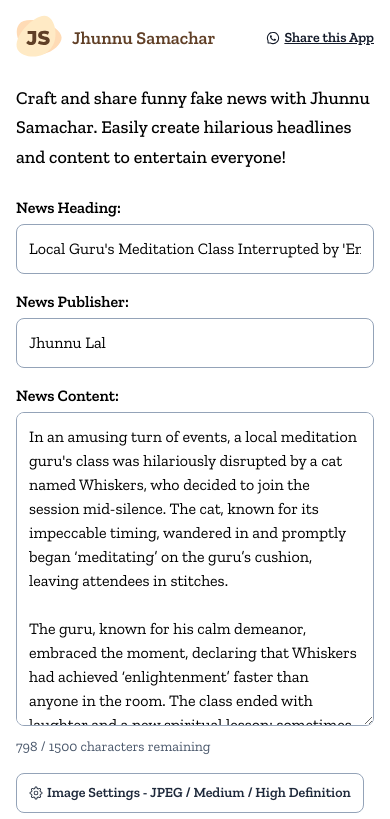
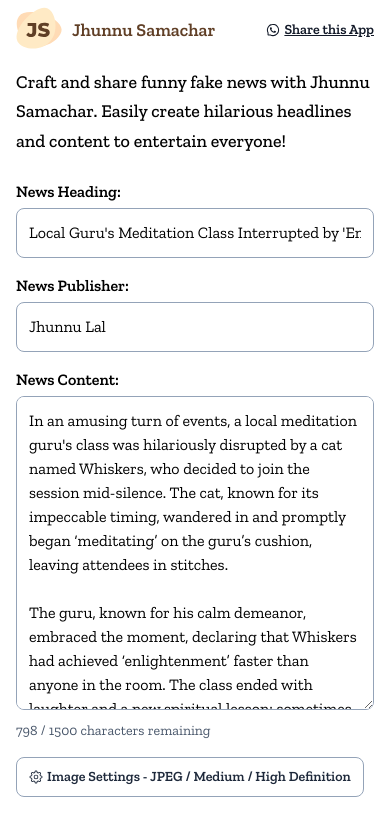
Before and after one commit to vijayhardaha/jhunnu-samachar, a Next.js app: page / in a window 390 px wide. Shown: the top 819 px of the page. Built offline with nearby package versions, Linux system fonts and the light colour scheme; no server answers; a web font is replaced by a local one.

Commit message:
refactor: set small padding on header on small devices

```diff
--- a/src/components/Header.js
+++ b/src/components/Header.js
@@ -12,7 +12,7 @@ import { getShareUrl } from "@/utils/share";
  */
 const Header = () => {
 	return (
-		<header className="py-4">
+		<header className="py-2 sm:py-4">
 			<div className="container mx-auto flex items-center justify-between">
 				{/* Logo and Title Link */}
 				<Link href="/" aria-label="Jhunnu Samachar Home" className="flex items-center space-x-3">
```
